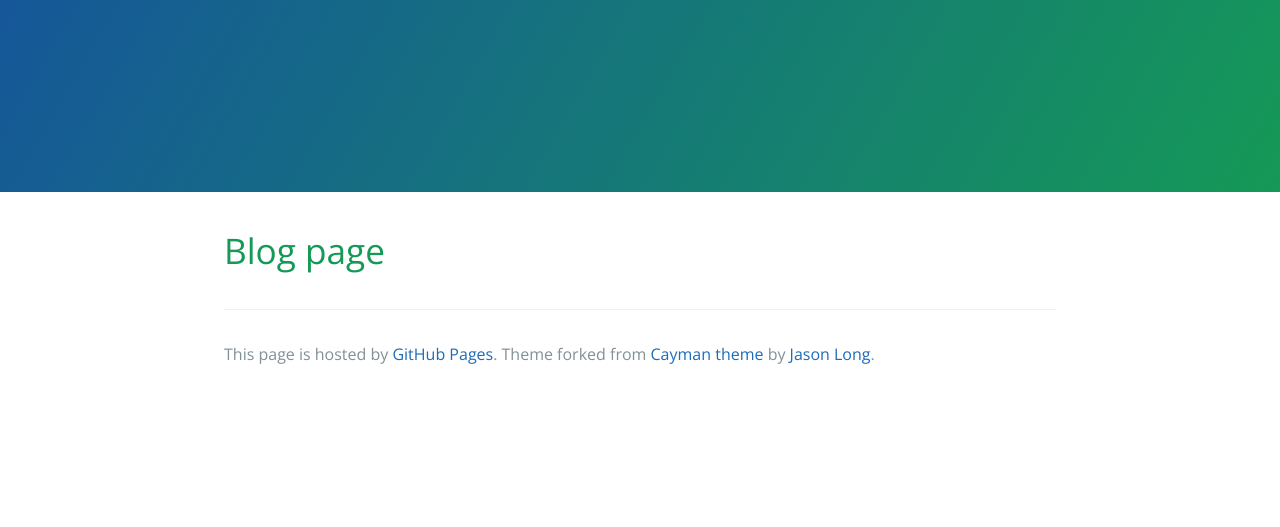
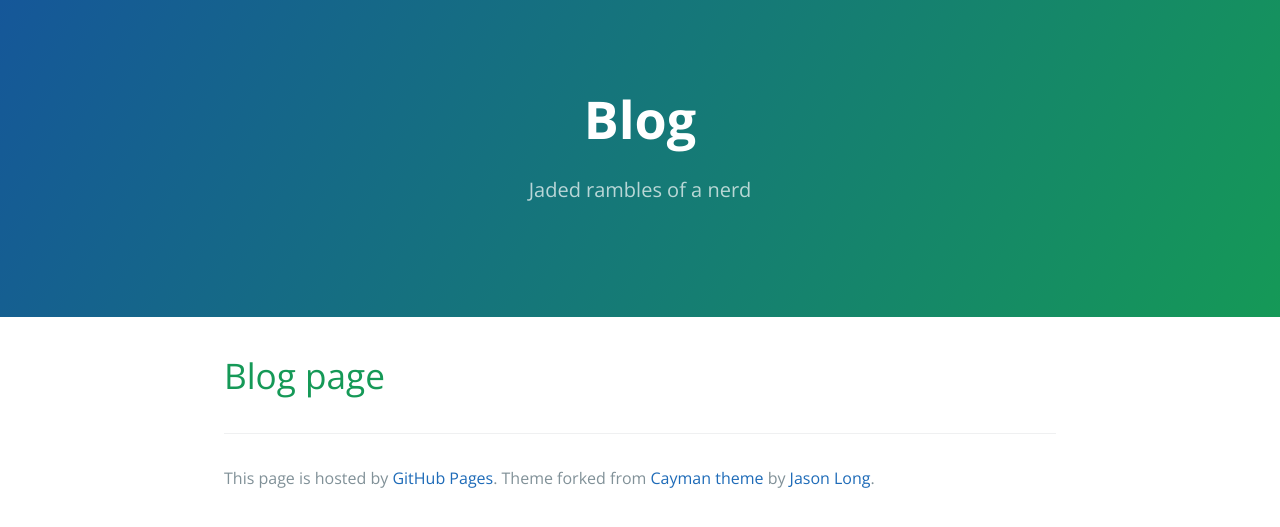
Before and after one commit to nevercast/nevercast.github.io, a Jekyll site: the page built from blog.md, in a window 1280 px wide. Shown: the top 527 px of the page. Built offline with Jekyll 4.4.1, drawn with Linux system fonts in a browser that asks for light colours.

Commit message:
Create title and subtitle for blog page

```diff
--- a/blog.md
+++ b/blog.md
@@ -1,5 +1,7 @@
 ---
 layout: page
+title: Blog
+subtitle: Jaded rambles of a nerd
 ---
 
 # Blog page
```
